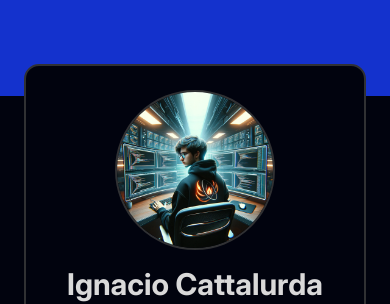
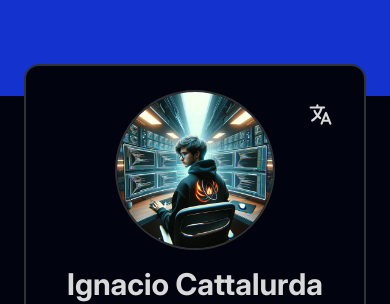
Before and after one commit to ignatiosdev/ignatios.dev, a Next.js app: page /en in a window 390 px wide. Shown: the top 304 px of the page. Built offline with nearby package versions, Linux system fonts and the light colour scheme.

Commit message:
feat: Language Dropdown is now visible on sm screens

```diff
--- a/src/components/LanguageDropdown/LanguageDropdown.tsx
+++ b/src/components/LanguageDropdown/LanguageDropdown.tsx
@@ -1,38 +1,41 @@
 "use client";
 
-import {usePathname, useRouter} from '@/i18n/routing';
-
-
-
+import { usePathname, useRouter } from "@/i18n/routing";
+import { IoLanguage } from "react-icons/io5";
+import EsFlag from "../Flags/EsFlag/EsFlag";
+import EngFlag from "../Flags/EngFlag/EngFlag";
 
 type Props = {};
-import { IoLanguage } from "react-icons/io5";
 
 function LanguageDropdown({}: Props) {
+  const pathname = usePathname();
+  const router = useRouter();
 
-    const pathname = usePathname();
-    const router = useRouter();
+  const changeLanguage = (locale: string) => {
+    console.log("Changed language to:", locale);
+    router.replace(pathname, { locale });
+  };
 
   return (
-    <>
-      <div className="dropdown">
-        <div tabIndex={0} role="button" className="btn p-0">
-          <IoLanguage size={25}></IoLanguage>
-        </div>
-        <ul
-          tabIndex={0}
-          className="menu dropdown-content bg-info bg-opacity-80 rounded-lg z-[1]  py-3 px-4 gap-y-2 text-base font-medium"
-        >
-          <li className="cursor-pointer" onClick={()=> {router.replace(pathname, {locale: 'es'});}}>
-            <a>Spanish</a>
-          </li>
+    <div className="dropdown dropdown-bottom">
+      <button className="btn" tabIndex={0} onClick={() => console.log("Dropdown button clicked")}>
+        <IoLanguage size={25} />
+      </button>
 
-          <li className="cursor-pointer" onClick={()=> {router.replace(pathname, {locale: 'en'});}}>
-            <a>English</a>
-          </li>
-        </ul>
-      </div>
-    </>
+      <ul className="menu dropdown-content bg-info bg-opacity-80 rounded-lg z-[1] w-full gap-y-2 py-2 justify-around text-base font-medium">
+        <li className="cursor-pointer p-2" tabIndex={0}>
+          <button className="flex justify-center z-10" onClick={() => changeLanguage("es")}>
+            <EsFlag width={25} />
+          </button>
+        </li>
+
+        <li className="cursor-pointer p-2" tabIndex={0}>
+          <button className="flex justify-center" onClick={() => changeLanguage("en")}>
+            <EngFlag width={25} />
+          </button>
+        </li>
+      </ul>
+    </div>
   );
 }
 
--- a/src/components/Profile/Profile.tsx
+++ b/src/components/Profile/Profile.tsx
@@ -3,17 +3,25 @@ import profileImg from "../../assets/img/profileImage.png";
 import ActionButton from "@/components/Profile/ActionButton/ActionButton";
 
 import { useTranslations } from "next-intl";
+import LanguageDropdown from "../LanguageDropdown/LanguageDropdown";
 
 type Props = {};
 
-
-
 function Profile({}: Props) {
-  const t = useTranslations("profile")
+  const t = useTranslations("profile");
   return (
     <div className="flex flex-col text-center gap-4 container-default">
-      <ProfilePicture profileImg={profileImg}></ProfilePicture>
-
+      <div className="flex">
+        <div className="w-2/12"></div>
+        <div className="w-8/12">
+          <ProfilePicture profileImg={profileImg}></ProfilePicture>
+        </div>
+        <div className="w-2/12">
+          <div className="md:hidden flex flex-col">
+            <LanguageDropdown></LanguageDropdown>
+          </div>
+        </div>
+      </div>
       <div>
         <h2 className="text-3xl font-bold">Ignacio Cattalurda</h2>
         <span className="text-subtitle text-sm ">
@@ -21,9 +29,7 @@ function Profile({}: Props) {
         </span>
       </div>
       <div className="text-subtitle">
-        <p>
-          {t("aboutText")}
-        </p>
+        <p>{t("aboutText")}</p>
       </div>
 
       <div className="flex justify-center">
```
